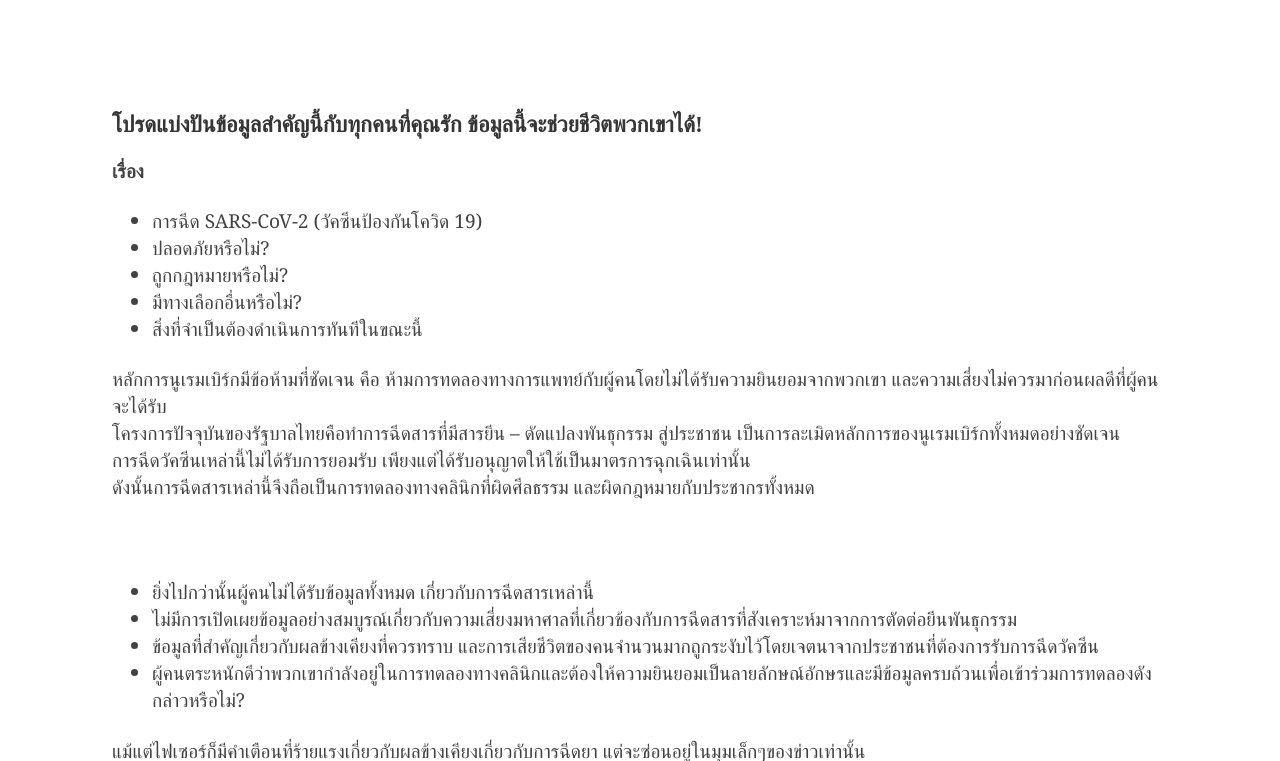
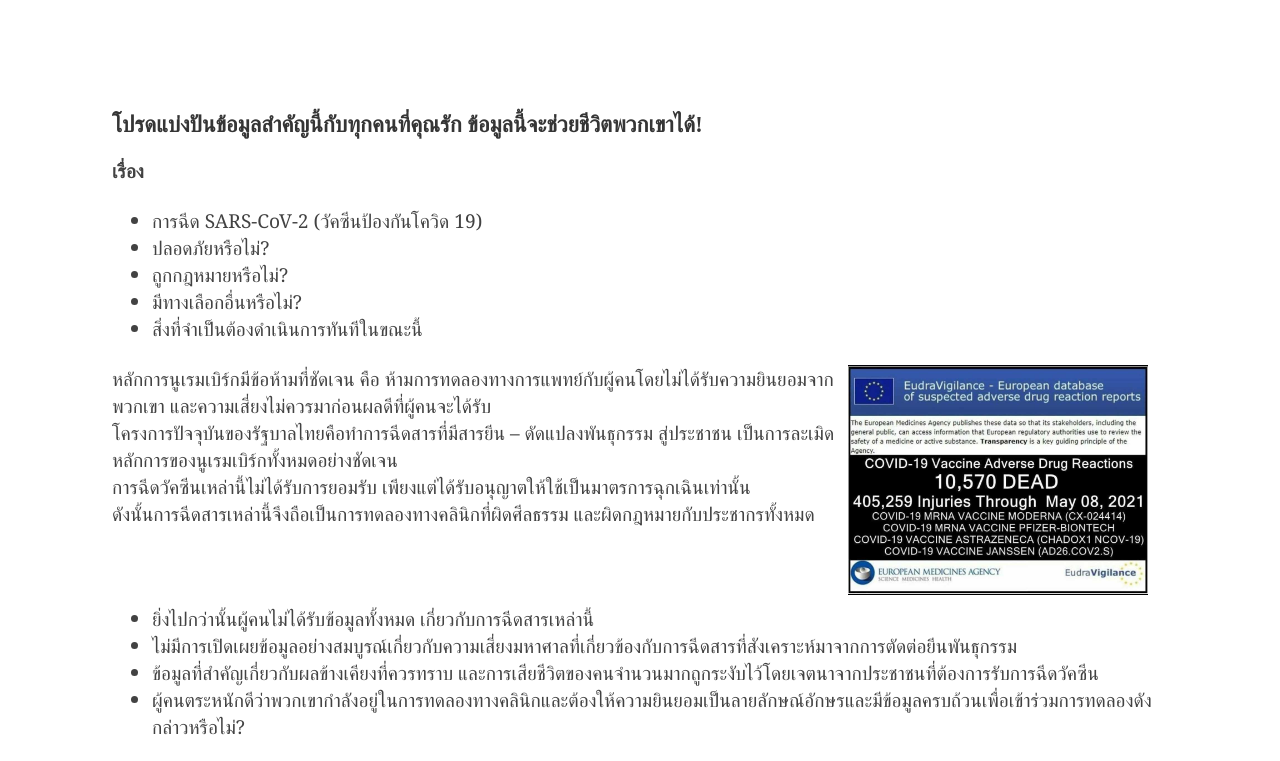
Before and after one commit to karma-liberty/karma-liberty, a plain HTML site: page index.html in a window 1280 px wide. Shown: the top 761 px of the page. Drawn offline with Linux system fonts and the light colour scheme.

Commit message:
Update index.html

```diff
--- a/index.html
+++ b/index.html
@@ -16,6 +16,13 @@
 <li>มีทางเลือกอื่นหรือไม่?
 <li>สิ่งที่จำเป็นต้องดำเนินการทันทีในขณะนี้
 </p></ul>
+
+<span style="float: right; width: 300px; margin-left: 10px; margin-bottom: 10px; margin-right: 20px; text-align: left;">
+<img src="covid-deaths-8-may-21.jpg" style="width:300px; ">
+<p>
+<b>
+</p>
+</span>
 <p>
 หลักการนูเรมเบิร์กมีข้อห้ามที่ชัดเจน คือ ห้ามการทดลองทางการแพทย์กับผู้คนโดยไม่ได้รับความยินยอมจากพวกเขา และความเสี่ยงไม่ควรมาก่อนผลดีที่ผู้คนจะได้รับ
 <br>
```
